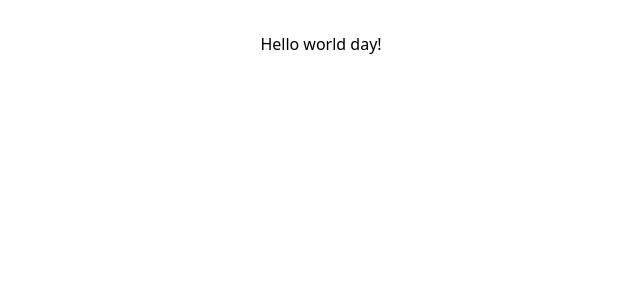
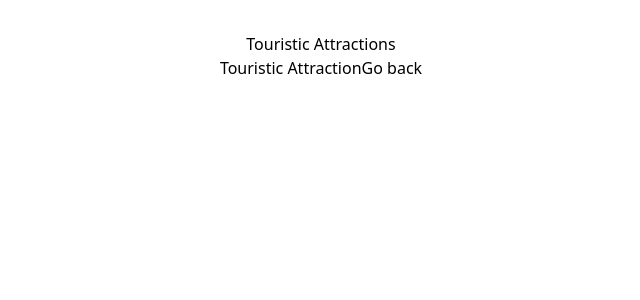
Before and after one commit to cinthiapiera/Blog_Barranquilla, a React (Vite) app: page /TouristicAttractions in a window 1280 px wide. Shown: the top 300 px of the page, without its empty margins (319-959 px from the left). Built offline with nearby package versions, Linux system fonts and the light colour scheme.

Commit message:
Add React Router and connect general pages

```diff
--- a/package.json
+++ b/package.json
@@ -11,7 +11,8 @@
   },
   "dependencies": {
     "react": "^18.2.0",
-    "react-dom": "^18.2.0"
+    "react-dom": "^18.2.0",
+    "react-router-dom": "^6.22.3"
   },
   "devDependencies": {
     "@types/react": "^18.2.64",
--- a/src/App.jsx
+++ b/src/App.jsx
@@ -1,11 +1,20 @@
+import { BrowserRouter, Route, Routes } from 'react-router-dom'
 import './App.css'
+import Home from './pages/Home'
+import TouristicAttractions from './pages/TouristicAttractions'
+import TouristicAttraction from './pages/TouristicAttraction'
 
 function App() {
 
   return (
-    <h1 className="text-3xl font-bold underline">
-      Hello world day!
-    </h1>
+    <BrowserRouter>
+        <Routes>
+          <Route path='/' element={<Home/>}/>
+          <Route path='/TouristicAttractions' element={<TouristicAttractions/>}/>
+          <Route path='/TouristicAttractions/:id' element={<TouristicAttraction/>}/>
+        </Routes>
+    </BrowserRouter>
+
   )
 }
 
--- /dev/null
+++ b/src/pages/Home.jsx
@@ -0,0 +1,10 @@
+import { Link } from "react-router-dom";
+
+export default function Home() {
+  return (
+    <>
+      <div>HOME</div>
+      <Link to={"TouristicAttractions"}>Touristic Attractions</Link>
+    </>
+  )
+}
--- /dev/null
+++ b/src/pages/TouristicAttraction.jsx
@@ -0,0 +1,13 @@
+import { useNavigate, useParams } from "react-router-dom";
+
+export default function TouristicAttraction() {
+  let params = useParams();
+  const navigate = useNavigate()
+
+  return (
+    <>
+      <div>{params.id}</div>
+      <button onClick={() => navigate(-1)}>Go back</button>
+    </>
+  )
+}
--- /dev/null
+++ b/src/pages/TouristicAttractions.jsx
@@ -0,0 +1,12 @@
+import { Link, useNavigate } from "react-router-dom";
+
+export default function TouristicAttractions() {
+  const navigate = useNavigate()
+  return (
+    <>
+      <div>Touristic Attractions</div>
+      <Link to={`${1}`}>Touristic Attraction</Link>
+      <button onClick={() => navigate(-1)}>Go back</button>
+    </>
+  )
+}
```
Also changed, not shown: 1 other file (tests, documents, lock files or other folders).
